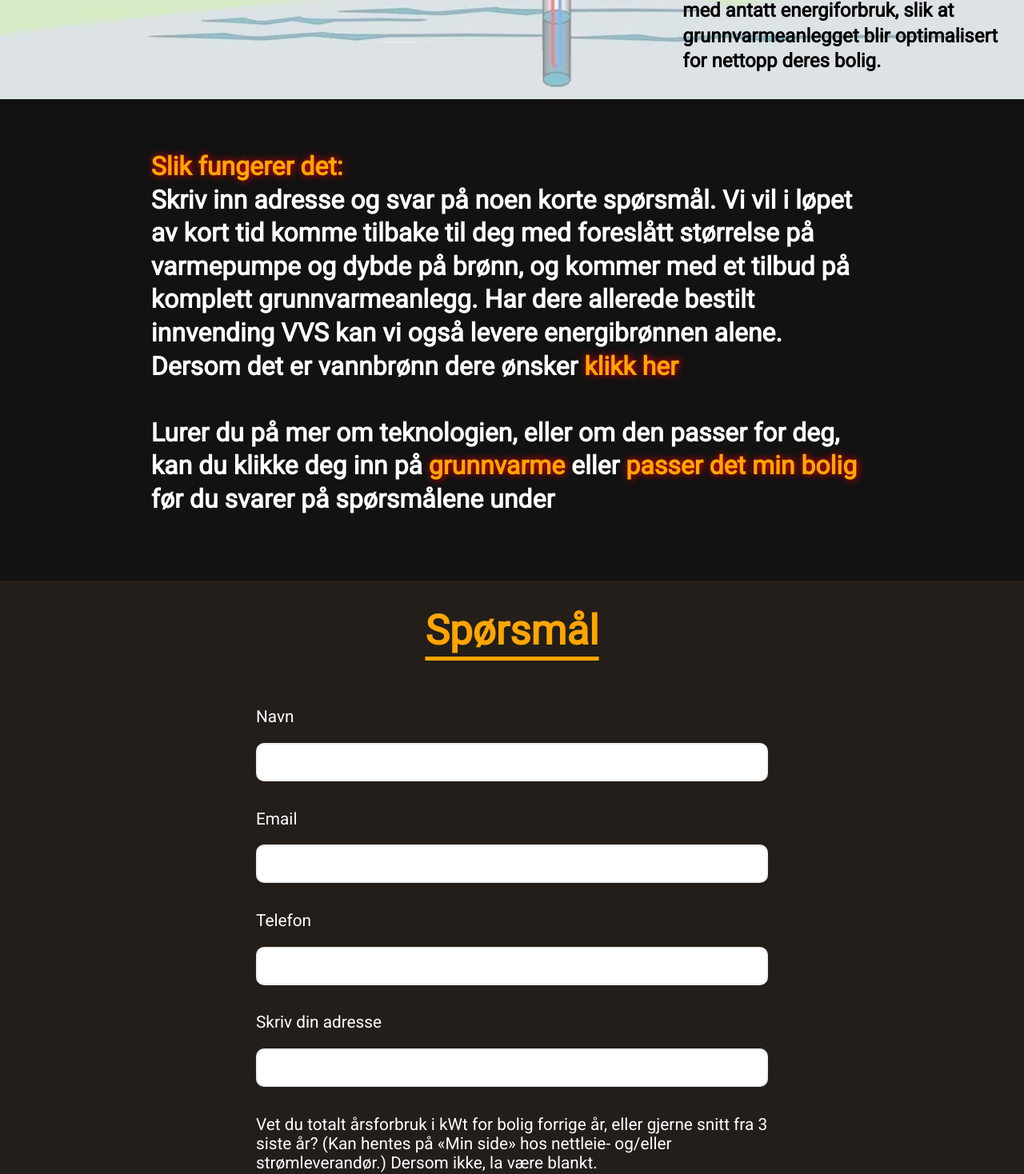
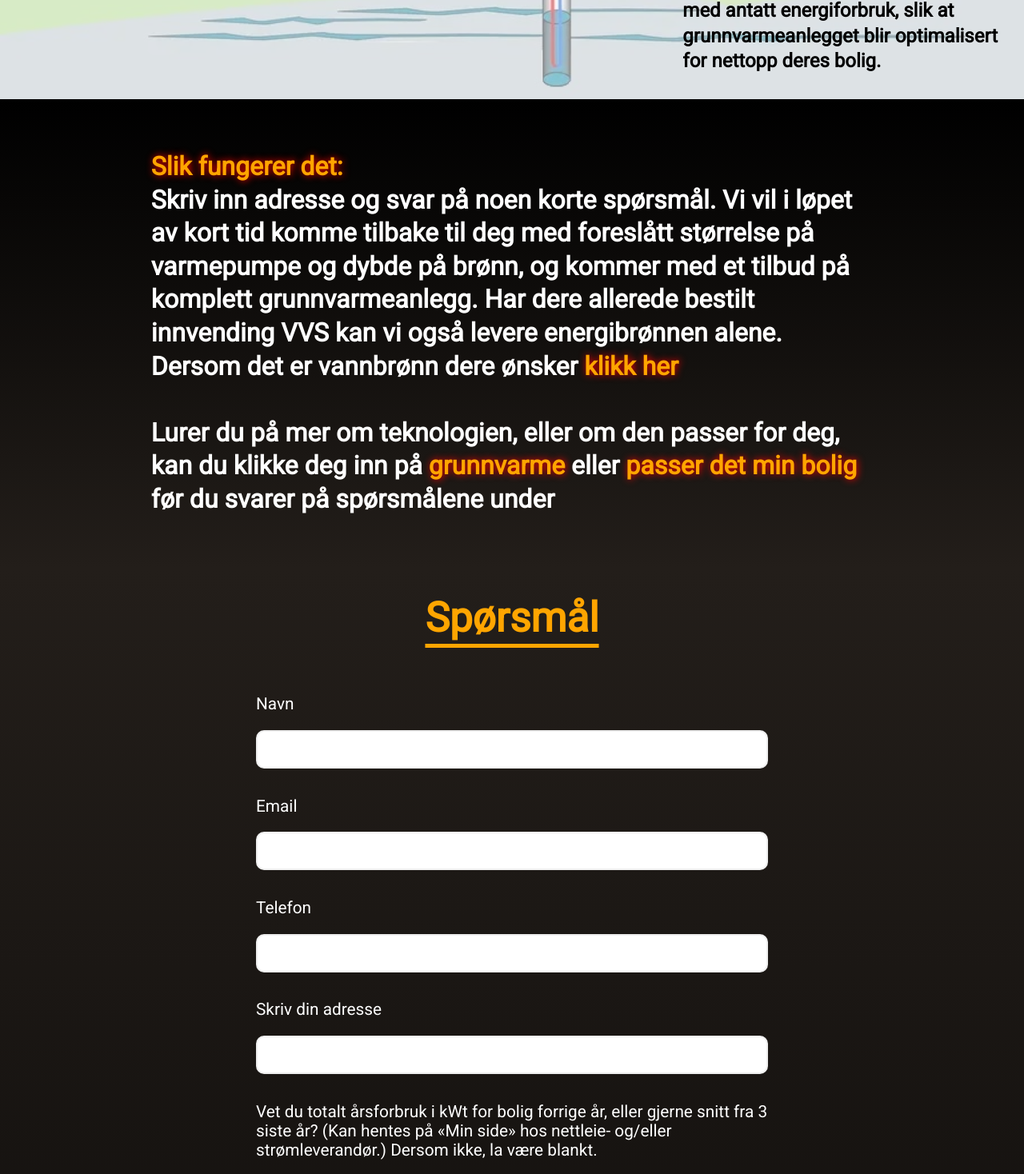
Before and after one commit to joar1/igrunn, a React (Create React App) app: page / in a window 1280 px wide. Shown: the part 740-2208 px from the top of the page at 80% size. Built offline with nearby package versions, Linux system fonts and the light colour scheme.

Commit message:
linear background

```diff
--- a/src/components/ContactForm.jsx
+++ b/src/components/ContactForm.jsx
@@ -95,7 +95,11 @@ function ContactForm() {
 export default ContactForm;
 
 const ContactContainer = styled.div`
-	background: #231e1a;
+	background: linear-gradient(
+		0deg,
+		rgba(0, 0, 0, 1) 0%,
+		rgba(35, 30, 26, 1) 100%
+	);
 	color: white;
 	width: 100%;
 	margin: 0 auto;
--- a/src/components/Footer.jsx
+++ b/src/components/Footer.jsx
@@ -51,6 +51,7 @@ const FooterContainer = styled.div`
 	justify-content: space-around;
 	font-size: 1.3em;
 	background: black;
+	border-top: solid 1px white;
 	@media (max-width: 768px) {
 		font-size: 2vw;
 	}
--- a/src/components/News.jsx
+++ b/src/components/News.jsx
@@ -31,7 +31,11 @@ const NewsContainer = styled.div`
 	border-radius: 18px;
 	padding: 1em 2em;
 	margin: 1em;
-	background: #231e1a;
+	background: linear-gradient(
+		0deg,
+		rgba(35, 30, 26, 1) 0%,
+		rgba(0, 0, 0, 1) 100%
+	);
 	h2 {
 		margin-bottom: 0.8em;
 		text-align: left;
--- a/src/pages/Availability.jsx
+++ b/src/pages/Availability.jsx
@@ -47,7 +47,11 @@ export default Availability;
 
 const AvailabilityContainer = styled.div`
 	margin: 0 auto;
-	background: #231e1a;
+	background: linear-gradient(
+		0deg,
+		rgba(18, 18, 18, 1) 00%,
+		rgba(35, 30, 26, 1) 100%
+	);
 	color: white;
 	@media (max-width: 768px) {
 		font-size: 2vw;
--- a/src/pages/BasicHeating.jsx
+++ b/src/pages/BasicHeating.jsx
@@ -66,7 +66,11 @@ function BasicHeating() {
 export default BasicHeating;
 
 const HeatingContainer = styled.div`
-	background: #231e1a;
+	background: linear-gradient(
+		0deg,
+		rgba(18, 18, 18, 1) 00%,
+		rgba(35, 30, 26, 1) 100%
+	);
 	color: white;
 	@media (max-width: 768px) {
 		font-size: 2vw;
--- a/src/pages/Contact.jsx
+++ b/src/pages/Contact.jsx
@@ -20,7 +20,7 @@ function Contact() {
 						</li>
 						<li>
 							{' '}
-							<BsFillPinMapFill /> Eksempelveien 20, 4020, Stavanger
+							<BsFillPinMapFill /> Eksempelveien 20, 4020,
 						</li>
 					</ul>
 				</ContactContainer>
--- a/src/pages/Home.jsx
+++ b/src/pages/Home.jsx
@@ -83,8 +83,8 @@ export default Home;
 
 // HOME-STYLING
 const HomeContainer = styled.div`
-	background: #121212;
 	max-width: 100%;
+	margin: 0;
 	@media (max-width: 768px) {
 		flex-direction: column;
 	}
@@ -140,11 +140,15 @@ const StyledH2Intro = styled.h2`
 `;
 
 const StyledH2Wrapper = styled.div`
-	margin: 0 auto 1em auto;
+	margin: 0 auto;
 	padding: 2em;
-	background: #121212;
 	color: white;
 	width: 100;
+	background: linear-gradient(
+		0deg,
+		rgba(35, 30, 26, 1) 0%,
+		rgba(0, 0, 0, 1) 100%
+	);
 	@media (max-width: 768px) {
 		max-width: 100%;
 		font-size: 2vw;
@@ -188,9 +192,13 @@ const NewsTitle = styled.h2`
 	text-align: center;
 	text-decoration: underline;
 	text-underline-offset: 0.3em;
-	margin-bottom: 0.1em;
-	margin-top: 0.5em;
+	margin: 0;
 	color: orange;
+	background: linear-gradient(
+		0deg,
+		rgba(35, 30, 26, 1) 0%,
+		rgba(0, 0, 0, 1) 100%
+	);
 	@media (max-width: 768px) {
 		font-size: 6vh;
 	}
@@ -200,8 +208,13 @@ const NewsWrapper = styled.div`
 	display: flex;
 	align-items: flex-start;
 	justify-content: center;
-	margin: 0 auto 2em auto;
+	margin: 0 auto;
 	padding: 2em;
+	background: linear-gradient(
+		0deg,
+		rgba(0, 0, 0, 1) 0%,
+		rgba(35, 30, 26, 1) 100%
+	);
 	@media (max-width: 768px) {
 		display: grid;
 		grid-template-columns: 1fr;
```
Also changed, not shown: 8 other files (tests, documents, lock files or other folders).
